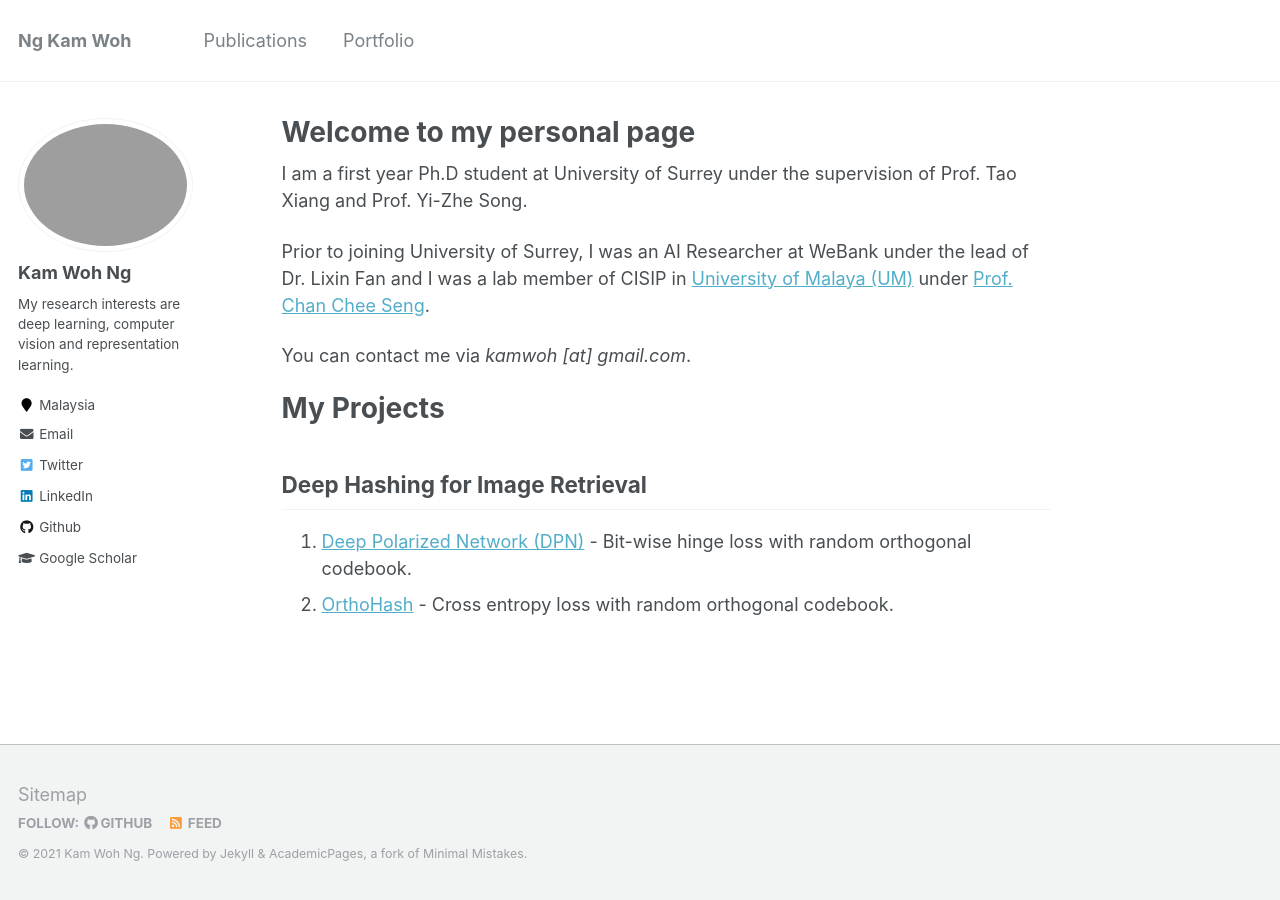
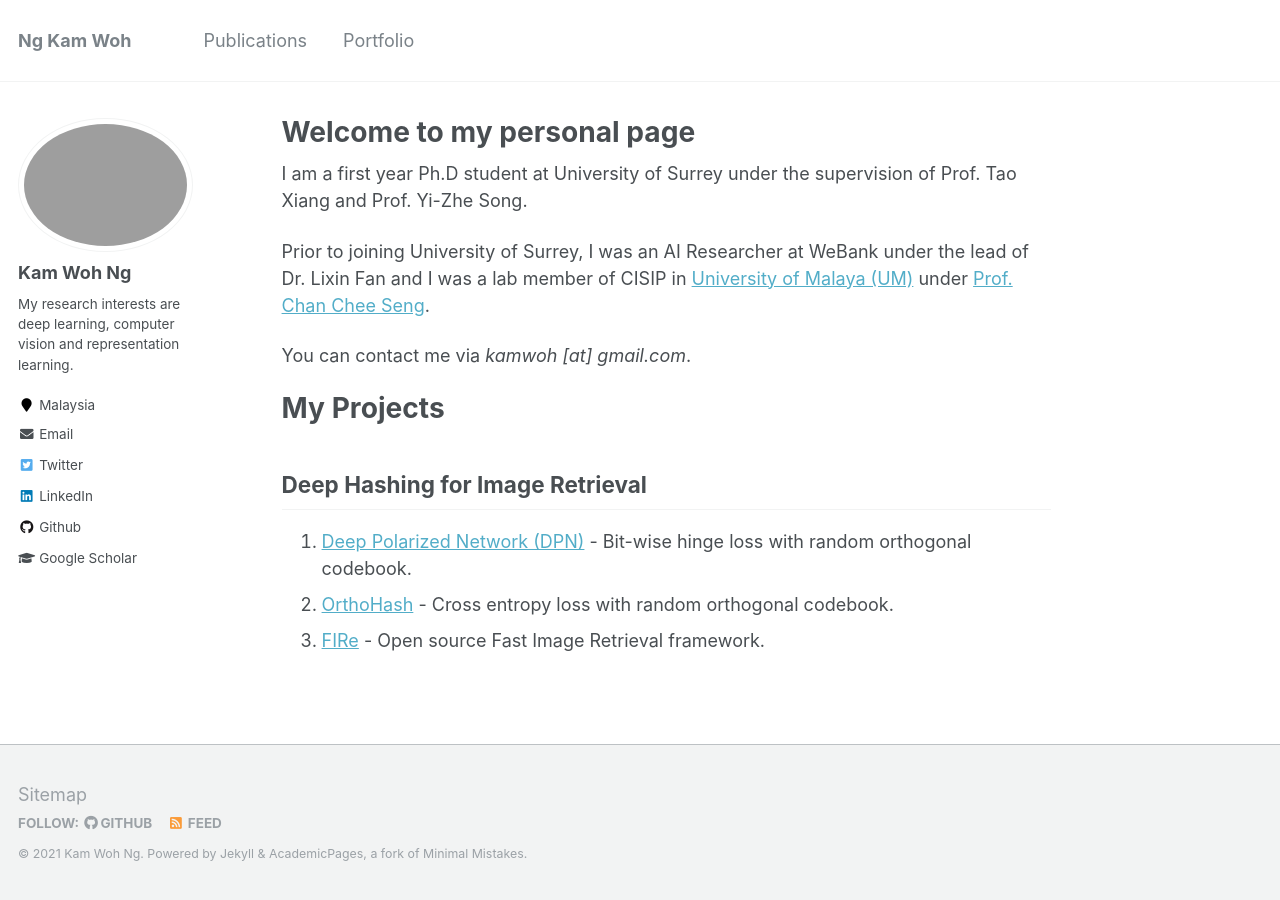
Before and after one commit to kamwoh/kamwoh.github.io, a Jekyll site: the page built from _pages/about.md, in a window 1280 px wide. Built offline with Jekyll 4.4.1, drawn with Linux system fonts in a browser that asks for light colours.

Commit message:
updated about

```diff
--- a/_pages/about.md
+++ b/_pages/about.md
@@ -22,7 +22,7 @@ Deep Hashing for Image Retrieval
 
 1. [Deep Polarized Network (DPN)](https://github.com/kamwoh/DPN) - Bit-wise hinge loss with random orthogonal codebook.
 2. [OrthoHash](https://github.com/kamwoh/orthohash) - Cross entropy loss with random orthogonal codebook.
-
+3. [FIRe](https://github.com/CISiPLab/cisip-FIRe) - Open source Fast Image Retrieval framework.
 
 <!-- Recent Updates
 ======
```
